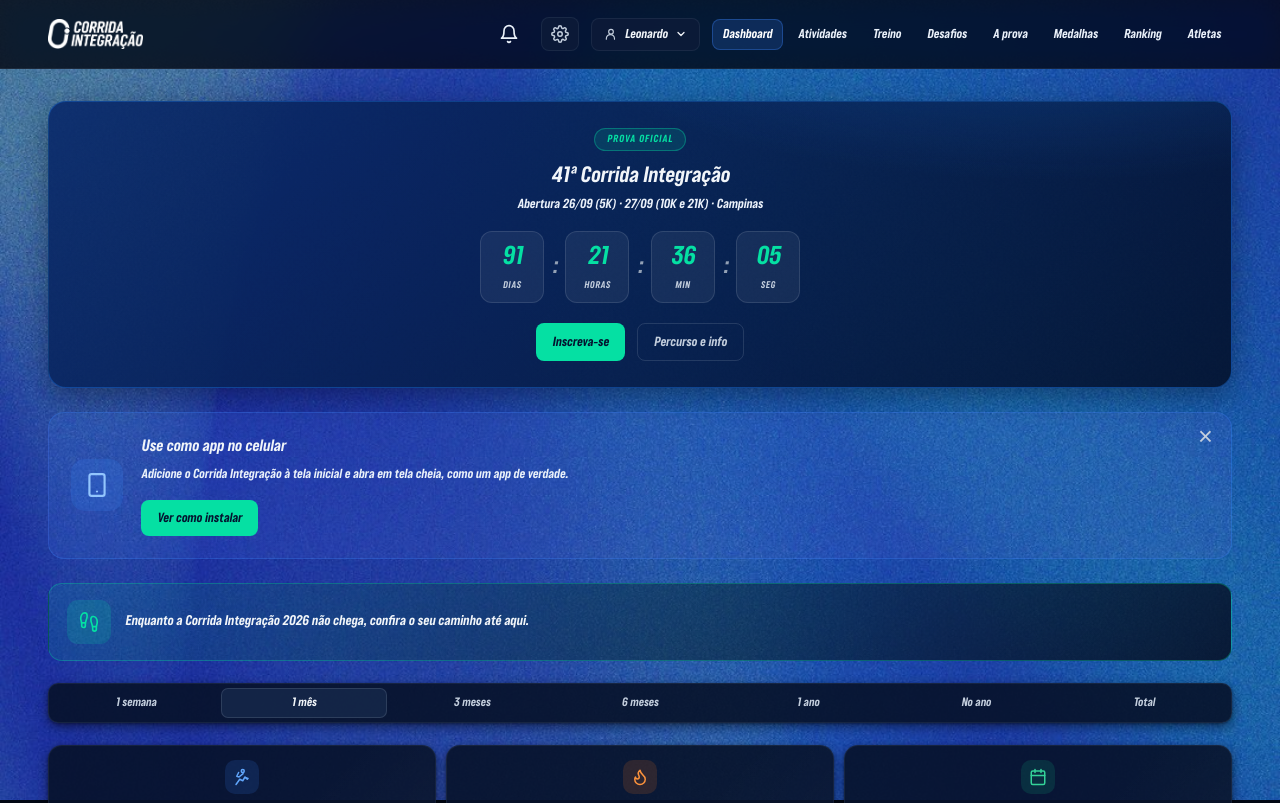
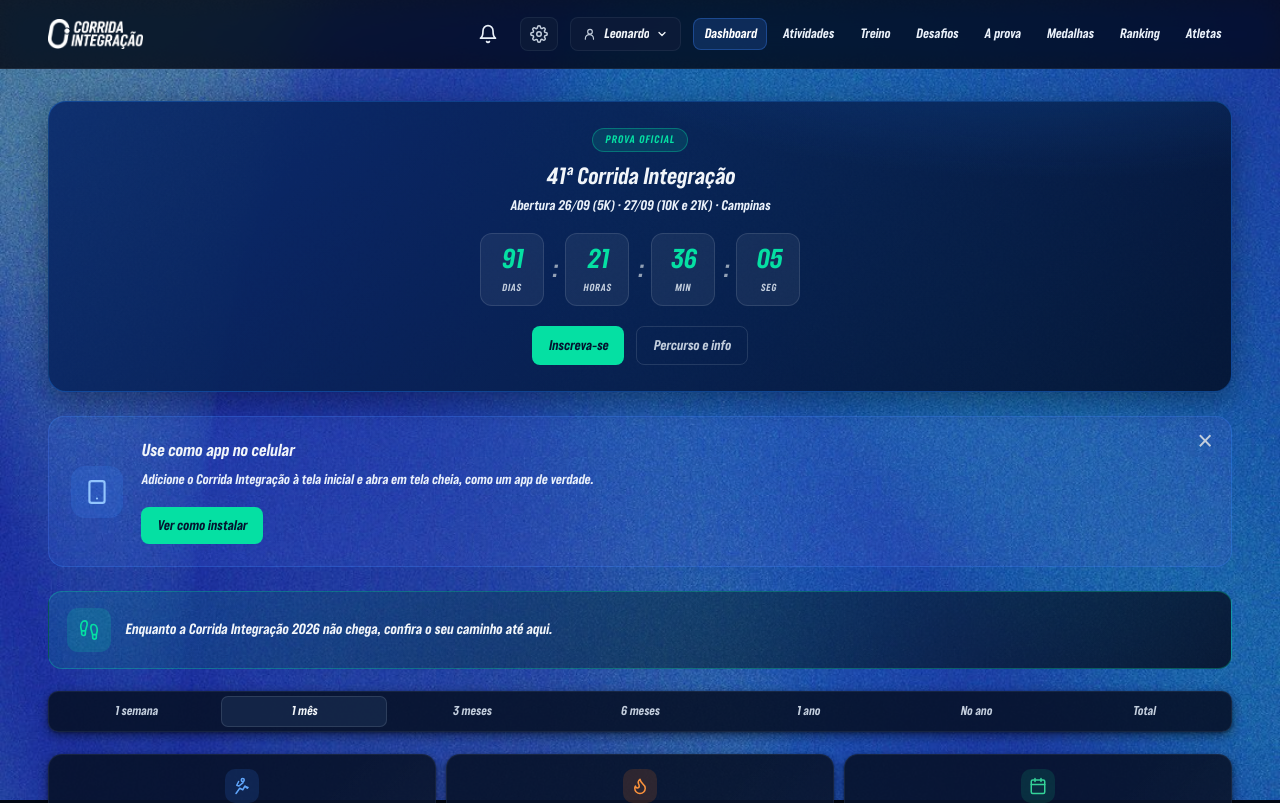
Before and after one commit to Leovilela88/corrida-integracao, a FastAPI app: page / in a window 1280 px wide. Shown: the top 803 px of the page. Run offline with FastAPI, Linux system fonts and the light colour scheme; the visitor is signed in with stand-in values (Sample User, id 1); data comes from the database, SQL or seed files in the repository; data that the repository does not hold is empty.

Commit message:
fonte: Brinova também no desktop + base um pouco maior
- @font-face Brinova declarada como font-style: normal (era italic-only).
  Safari/desktop não usa face itálica em texto de estilo normal e caía no
  Inter; agora a fonte da marca aparece em todos os navegadores
- font-size base 17px -> 18px
- style.css -> v=76 (fura cache)

Co-Authored-By: Claude Opus 4.8 <noreply@anthropic.com>

```diff
--- a/static/style.css
+++ b/static/style.css
@@ -3,7 +3,10 @@
     font-family: 'Brinova';
     src: url('/static/Brinova-Italic.ttf') format('truetype');
     font-weight: 100 900;
-    font-style: italic;
+    /* a face é visualmente itálica, mas declaramos como "normal" para que TODOS os
+       navegadores (inclusive Safari no desktop) a usem no texto de estilo normal —
+       senão caem no Inter de fallback */
+    font-style: normal;
     font-display: swap;
 }
 
@@ -33,7 +36,7 @@
 
 * { box-sizing: border-box; }
 
-html { height: 100%; font-size: 17px; }
+html { height: 100%; font-size: 18px; }
 
 body {
     margin: 0;
--- a/templates/base.html
+++ b/templates/base.html
@@ -29,7 +29,7 @@
     <link rel="preconnect" href="https://fonts.googleapis.com">
     <link rel="preconnect" href="https://fonts.gstatic.com" crossorigin>
     <link href="https://fonts.googleapis.com/css2?family=Inter:wght@400;500;600;700;800&display=swap" rel="stylesheet">
-    <link rel="stylesheet" href="/static/style.css?v=75" />
+    <link rel="stylesheet" href="/static/style.css?v=76" />
     <script src="https://cdn.jsdelivr.net/npm/chart.js@4.4.4/dist/chart.umd.min.js"></script>
 </head>
 <body>
--- a/templates/esqueci.html
+++ b/templates/esqueci.html
@@ -8,7 +8,7 @@
     <link rel="preconnect" href="https://fonts.googleapis.com">
     <link rel="preconnect" href="https://fonts.gstatic.com" crossorigin>
     <link href="https://fonts.googleapis.com/css2?family=Inter:wght@400;500;600;700;800&display=swap" rel="stylesheet">
-    <link rel="stylesheet" href="/static/style.css?v=74" />
+    <link rel="stylesheet" href="/static/style.css?v=76" />
 </head>
 <body class="auth-body">
 <div class="auth-card">
--- a/templates/login.html
+++ b/templates/login.html
@@ -11,7 +11,7 @@
     <link rel="preconnect" href="https://fonts.googleapis.com">
     <link rel="preconnect" href="https://fonts.gstatic.com" crossorigin>
     <link href="https://fonts.googleapis.com/css2?family=Inter:wght@400;500;600;700;800&display=swap" rel="stylesheet">
-    <link rel="stylesheet" href="/static/style.css?v=74" />
+    <link rel="stylesheet" href="/static/style.css?v=76" />
 </head>
 <body class="auth-body">
 <div class="auth-card">
--- a/templates/redefinir.html
+++ b/templates/redefinir.html
@@ -8,7 +8,7 @@
     <link rel="preconnect" href="https://fonts.googleapis.com">
     <link rel="preconnect" href="https://fonts.gstatic.com" crossorigin>
     <link href="https://fonts.googleapis.com/css2?family=Inter:wght@400;500;600;700;800&display=swap" rel="stylesheet">
-    <link rel="stylesheet" href="/static/style.css?v=74" />
+    <link rel="stylesheet" href="/static/style.css?v=76" />
 </head>
 <body class="auth-body">
 <div class="auth-card">
--- a/templates/register.html
+++ b/templates/register.html
@@ -11,7 +11,7 @@
     <link rel="preconnect" href="https://fonts.googleapis.com">
     <link rel="preconnect" href="https://fonts.gstatic.com" crossorigin>
     <link href="https://fonts.googleapis.com/css2?family=Inter:wght@400;500;600;700;800&display=swap" rel="stylesheet">
-    <link rel="stylesheet" href="/static/style.css?v=74" />
+    <link rel="stylesheet" href="/static/style.css?v=76" />
 </head>
 <body class="auth-body">
 <div class="auth-card">
```
